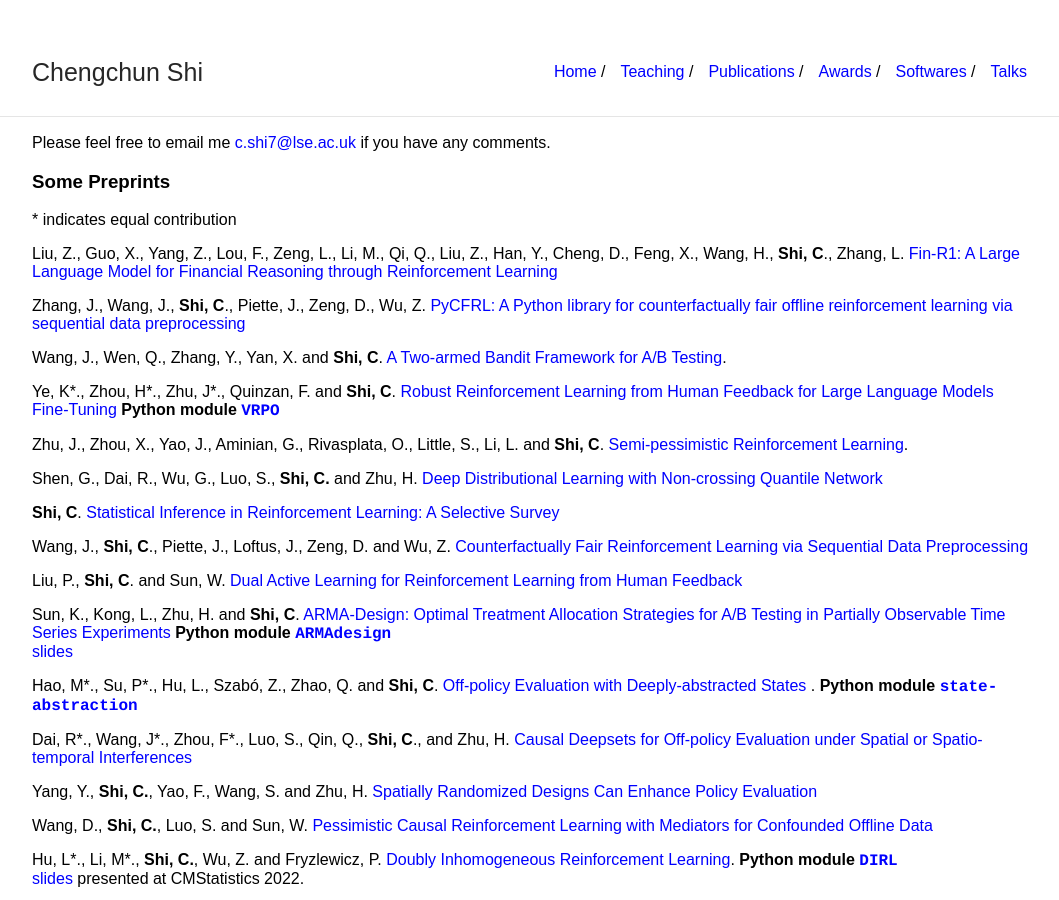
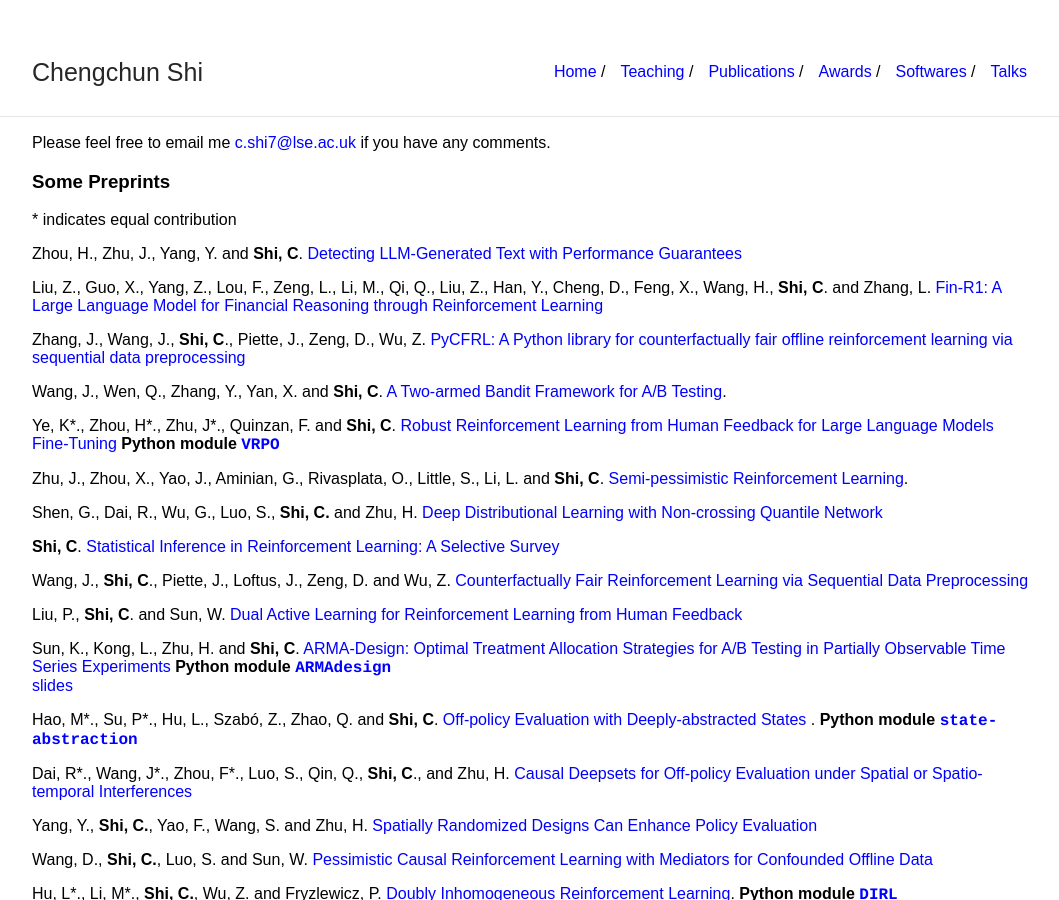
Before and after one commit to callmespring/callmespring.github.io, a Jekyll site: the page built from publication.md, in a window 1280 px wide and 900 px high. Shown: the whole window, without its empty margins (108-1167 px from the left). Built offline with Jekyll 4.4.1, drawn with Linux system fonts in a browser that asks for light colours.

Commit message:
Update publication.md

```diff
--- a/publication.md
+++ b/publication.md
@@ -11,7 +11,9 @@ Please feel free to email me <c.shi7@lse.ac.uk> if you have any comments.
 
 \* indicates equal contribution
 
-Liu, Z., Guo, X., Yang, Z., Lou, F., Zeng, L., Li, M., Qi, Q., Liu, Z., Han, Y., Cheng, D., Feng, X., Wang, H., **Shi, C**., Zhang, L. [Fin-R1: A Large Language Model for Financial Reasoning through Reinforcement Learning](https://arxiv.org/pdf/2503.16252)
+Zhou, H., Zhu, J., Yang, Y. and **Shi, C**. [Detecting LLM-Generated Text with Performance Guarantees](https://arxiv.org/pdf/2601.06586)
+
+Liu, Z., Guo, X., Yang, Z., Lou, F., Zeng, L., Li, M., Qi, Q., Liu, Z., Han, Y., Cheng, D., Feng, X., Wang, H., **Shi, C**. and Zhang, L. [Fin-R1: A Large Language Model for Financial Reasoning through Reinforcement Learning](https://arxiv.org/pdf/2503.16252)
 
 Zhang, J., Wang, J., **Shi, C**., Piette, J., Zeng, D., Wu, Z. [PyCFRL: A Python library for counterfactually fair offline reinforcement learning via sequential data preprocessing](https://arxiv.org/abs/2510.06935)
 
```
